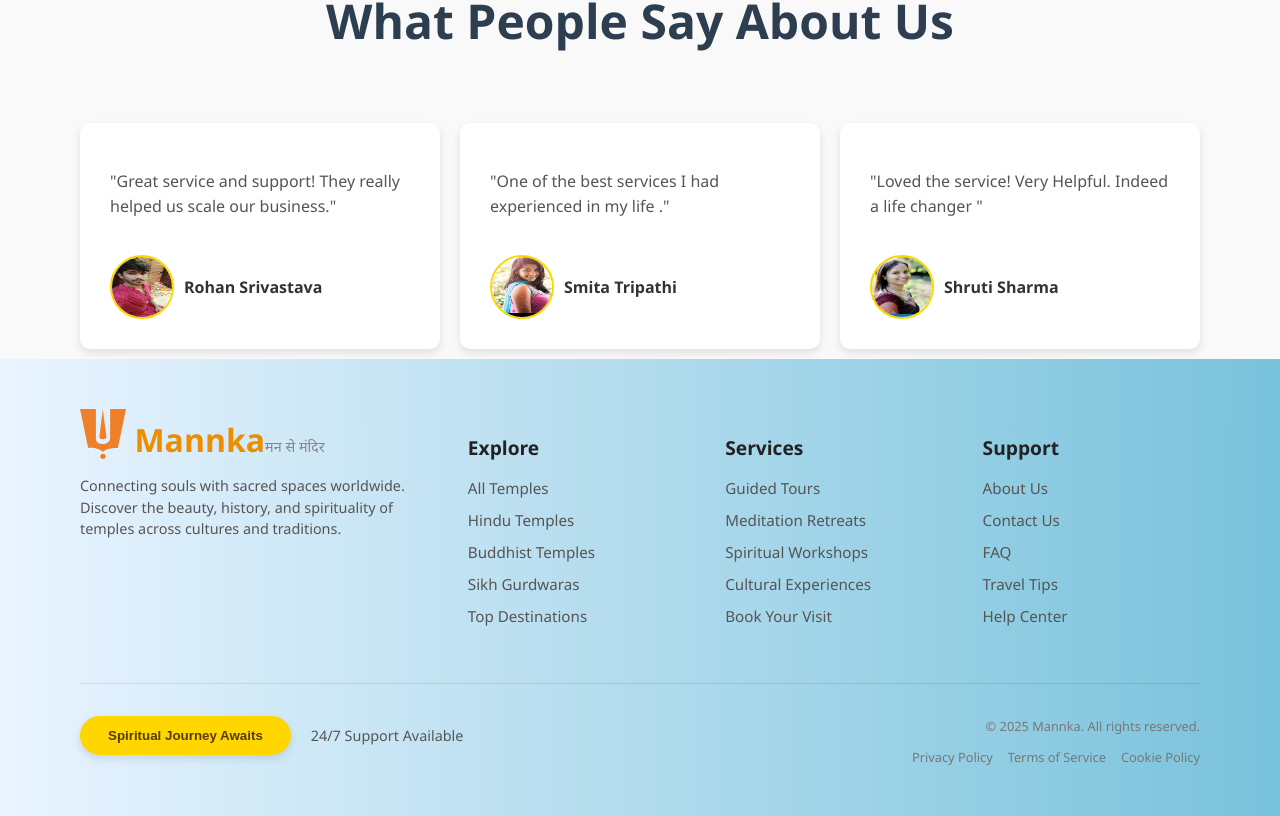
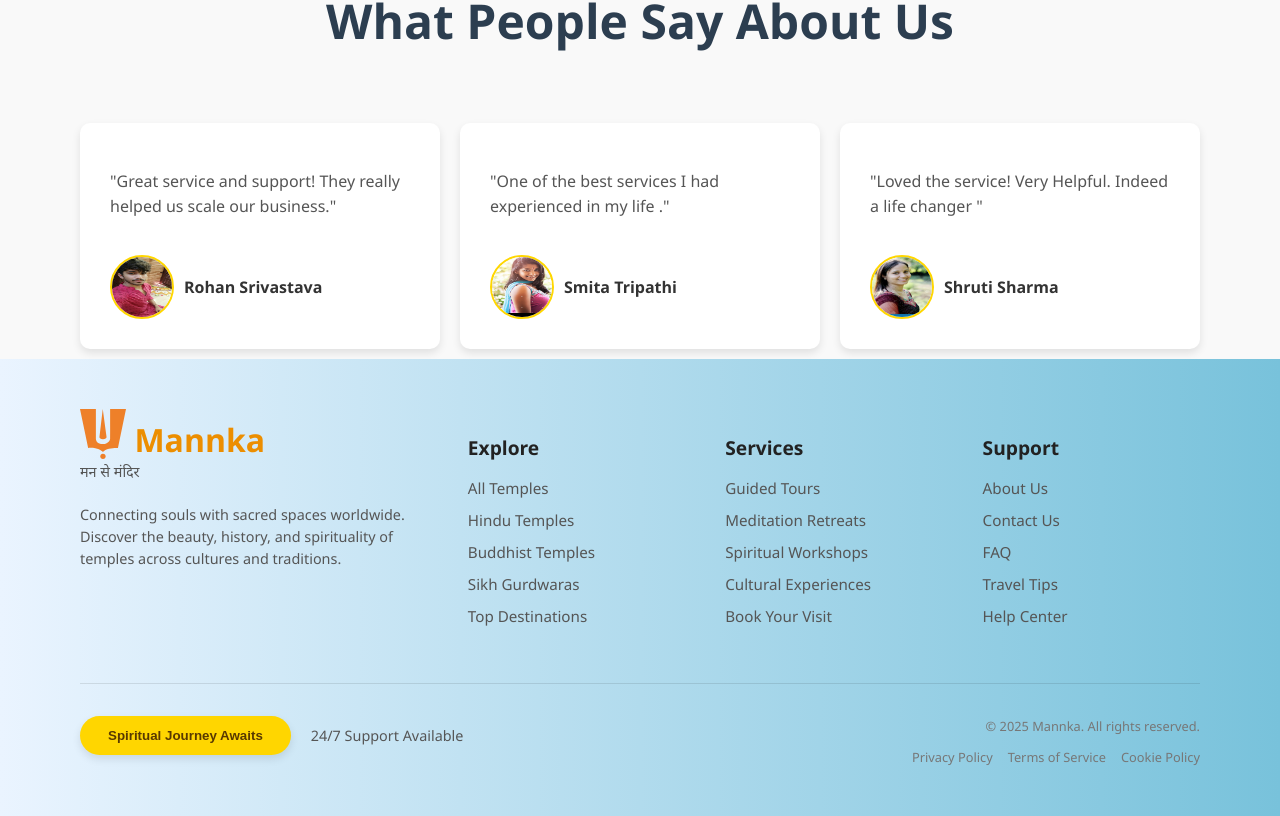
Before and after one commit to addy-rall/mannkarepo, a React (Vite) app: page / in a window 1280 px wide. Shown: the part 2874-3690 px from the top of the page. Built offline with nearby package versions, Linux system fonts and the light colour scheme.

Commit message:
Update Footer.jsx

```diff
--- a/src/components/Footer.jsx
+++ b/src/components/Footer.jsx
@@ -9,7 +9,7 @@ function Footer() {
         <div className="footer-section company-info">
             <img src={logo} alt="Logo" className="footer-logo-img" />
           <span className="footer-logo"> Mannka</span>
-          <span className="footer-tagline" lang="hi">मन से मंदिर</span>
+          <p className="footer-tagline" lang="hi">मन से मंदिर</p>
           <p>Connecting souls with sacred spaces worldwide. Discover the beauty, history, and spirituality of temples across cultures and traditions.</p>
           <div className="social-icons">
             <a href="#"><i className="fab fa-facebook-f"></i></a>
```
